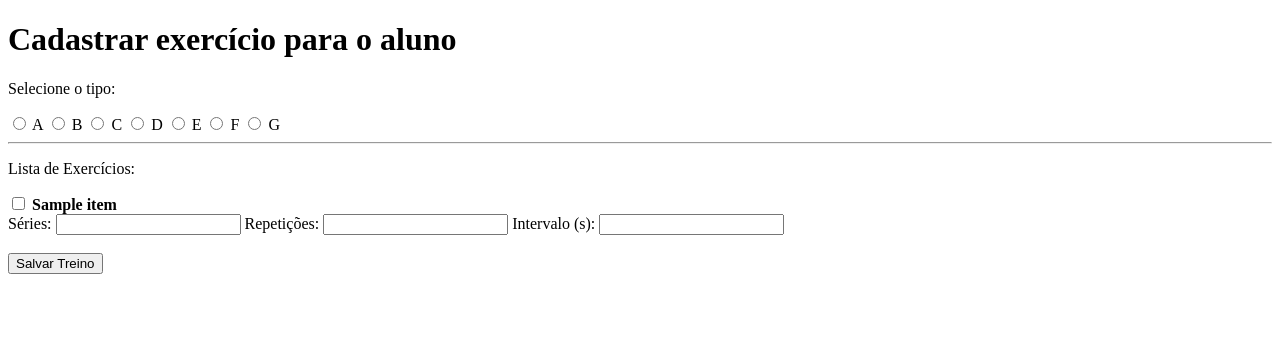
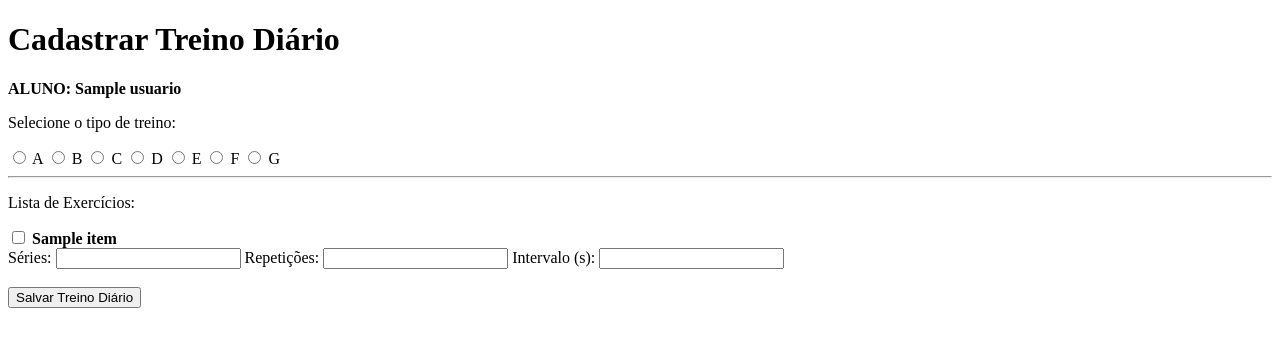
Before and after one commit to lealdavi/ProjetoES, a Flask app: page /lista_exercicios in a window 1280 px wide. Shown: the top 347 px of the page. Run offline with Flask 3, Linux system fonts and the light colour scheme; a database or web service that is not in the repository returns one stand-in record (values such as "Sample title"); data that the repository does not hold is empty; some libraries are stand-ins or nearby versions.

Commit message:
Algumas alterações no cadastro

```diff
--- a/cadastrarTreinoService/app.py
+++ b/cadastrarTreinoService/app.py
@@ -20,7 +20,7 @@ def get_db_connection():
 
 @app.route("/")
 def home():
-    return render_template("HomeTreinador.html")
+    return render_template("homeTreinador.html")
 
 
 @app.route("/cadastrar")
@@ -41,10 +41,10 @@ def cadastrar():
 def finalizar():
     #chamar função de enviar email
 
-    return "Treino semanal personalizado cadastrado com sucesso!"
+    return f"Treino semanal personalizado cadastrado com sucesso! <br> <a href='/'>Voltar para painel do treinador</a>"
 
-@app.route("/ver_avaliacao_medica", methods=["POST"])
-def mostrar_avaliacao_medica():
+@app.route("/ver_avaliacao_fisica", methods=["POST"])
+def mostrar_avaliacao_fisica():
     id_aluno = request.form.get("usuario_selecionado")
 
     conexao = get_db_connection()
@@ -75,6 +75,17 @@ def lista_exercicios():
     url_api = "http://127.0.0.1:8000"
     lista_de_exercicios = []
 
+    conexao = get_db_connection()
+    cursor = conexao.cursor()
+
+    cursor.execute("SELECT nome FROM usuario WHERE id_usuario = %s", (id_aluno,))
+    resultado_nome = cursor.fetchone()
+
+    nome_aluno = resultado_nome[0]
+
+    cursor.close()
+    conexao.close()
+
     try:
         resposta = requests.get(url_api)
         if resposta.status_code == 200:
@@ -82,7 +93,7 @@ def lista_exercicios():
     except Exception as e:
         print(e)
 
-    return render_template("cadastrarTreinoAluno.html", resultado=lista_de_exercicios, id_aluno=id_aluno)
+    return render_template("cadastrarTreinoAluno.html", resultado=lista_de_exercicios, id_aluno=id_aluno, nome_aluno=nome_aluno)
 
 
 @app.route("/add_treino", methods=["POST"])
@@ -119,10 +130,18 @@ def add_treino():
 
 
 def add_treino_dia(treino_personalizado):
-    dia_escolhido = request.form.get("dia_treino")
+    tipo_escolhido = request.form.get("tipo_treino")
     exercicios_escolhidos = request.form.getlist("exercicios_selecionados")
 
-    treino_do_dia = TreinoDiario(dia_escolhido)
+    for id_exercicio in exercicios_escolhidos:
+        series = request.form.get(f"series_{id_exercicio}")
+        repeticoes = request.form.get(f"repeticoes_{id_exercicio}")
+        intervalo = request.form.get(f"intervalo_{id_exercicio}")
+
+        if not series or not repeticoes or not intervalo:
+            return f"Treino não salvo! Preencha os campos séries, repetições e intervalo. <br> <a href='/cadastrar'>Voltar para cadastro de treino diário</a>"
+
+    treino_do_dia = TreinoDiario(tipo_escolhido)
 
     conexao = get_db_connection()
     cursor = conexao.cursor()
@@ -137,20 +156,8 @@ def add_treino_dia(treino_personalizado):
     cursor.execute(comando)
     id_treino_dia = cursor.fetchone()[0]
 
-    if dia_escolhido == "A":
-        comando_update = "UPDATE treino SET treino_a = %s WHERE id_treino = %s"
-    elif dia_escolhido == "B":
-        comando_update = "UPDATE treino SET treino_b = %s WHERE id_treino = %s"
-    elif dia_escolhido == "C":
-        comando_update = "UPDATE treino SET treino_c = %s WHERE id_treino = %s"
-    elif dia_escolhido == "D":
-        comando_update = "UPDATE treino SET treino_d = %s WHERE id_treino = %s"
-    elif dia_escolhido == "E":
-        comando_update = "UPDATE treino SET treino_e = %s WHERE id_treino = %s"
-    elif dia_escolhido == "F":
-        comando_update = "UPDATE treino SET treino_f = %s WHERE id_treino = %s"
-    else:
-        comando_update = "UPDATE treino SET treino_g = %s WHERE id_treino = %s"
+    coluna = f"treino_{tipo_escolhido.lower()}"
+    comando_update = f"UPDATE treino SET {coluna} = %s WHERE id_treino = %s"
 
     cursor.execute(comando_update, (id_treino_dia, treino_personalizado.id_treino))
     conexao.commit()
@@ -169,7 +176,7 @@ def add_treino_dia(treino_personalizado):
     cursor.close()
     conexao.close()
 
-    return f"O treino {dia_escolhido} foi salvo com sucesso! <br> <a href='/cadastrar'>Inserir mais um treino diário</a> <br> <a href='/finalizar'>Finalizar cadastro</a>"
+    return f"O treino {tipo_escolhido} foi salvo com sucesso! <br> <a href='/cadastrar'>Inserir mais um treino diário</a> <br> <a href='/finalizar'>Finalizar cadastro treino personalizado</a>"
 
 
 def add_item_treino(item, id_treino_dia):
--- a/cadastrarTreinoService/templates/cadastrarTreinoAluno.html
+++ b/cadastrarTreinoService/templates/cadastrarTreinoAluno.html
@@ -5,21 +5,23 @@
     <title>Cadastrar Treino</title>
 </head>
 <body>
-    <h1>Cadastrar exercício para o aluno</h1>
+    <h1>Cadastrar Treino Diário</h1>
+
+    <p><strong>ALUNO: {{ nome_aluno }}</strong> </p>
 
     <form action="/add_treino" method="POST" onsubmit="if(document.querySelectorAll('input[name=exercicios_selecionados]:checked').length == 0) { alert('ERRO: Você precisa selecionar pelo menos um exercício!'); return false; }">
 
         <input type="hidden" name="id_aluno" value="{{ id_aluno }}">
 
-        <p>Selecione o tipo:</p>
+        <p>Selecione o tipo de treino:</p>
 
-        <label><input type="radio" name="dia_treino" value="A" required> A</label>
-        <label><input type="radio" name="dia_treino" value="B" required> B</label>
-        <label><input type="radio" name="dia_treino" value="C" required> C</label>
-        <label><input type="radio" name="dia_treino" value="D" required> D</label>
-        <label><input type="radio" name="dia_treino" value="E" required> E</label>
-        <label><input type="radio" name="dia_treino" value="F" required> F</label>
-        <label><input type="radio" name="dia_treino" value="G" required> G</label>
+        <label><input type="radio" name="tipo_treino" value="A" required> A</label>
+        <label><input type="radio" name="tipo_treino" value="B" required> B</label>
+        <label><input type="radio" name="tipo_treino" value="C" required> C</label>
+        <label><input type="radio" name="tipo_treino" value="D" required> D</label>
+        <label><input type="radio" name="tipo_treino" value="E" required> E</label>
+        <label><input type="radio" name="tipo_treino" value="F" required> F</label>
+        <label><input type="radio" name="tipo_treino" value="G" required> G</label>
 
         <hr>
         <p>Lista de Exercícios:</p>
@@ -33,19 +35,19 @@
             <br>
 
             <label>Séries:</label>
-            <input type="number" name="series_{{ exercicio['id_exercicio'] }}" min="0">
+            <input type="number" name="series_{{ exercicio['id_exercicio'] }}" min="1">
 
             <label>Repetições:</label>
-            <input type="number" name="repeticoes_{{ exercicio['id_exercicio'] }}" min="0">
+            <input type="number" name="repeticoes_{{ exercicio['id_exercicio'] }}" min="1">
 
             <label>Intervalo (s):</label>
-            <input type="number" name="intervalo_{{ exercicio['id_exercicio'] }}" min="0">
+            <input type="number" name="intervalo_{{ exercicio['id_exercicio'] }}" min="1">
 
             <br><br>
 
         {% endfor %}
 
-        <input type="submit" value="Salvar Treino">
+        <input type="submit" value="Salvar Treino Diário">
     </form>
 </body>
 </html>
--- a/cadastrarTreinoService/templates/usuarios.html
+++ b/cadastrarTreinoService/templates/usuarios.html
@@ -5,8 +5,8 @@
     <title>Selecionar Aluno</title>
 </head>
 <body>
-    <h1>Usuários cadastrados</h1>
-    <p>Selecione o aluno para criar o treino:</p>
+    <h1>Usuários Cadastrados</h1>
+    <p>Selecione o aluno:</p>
 
     <form method="POST">
 
```
Also changed, not shown: avaliacaoFisicaService/app.py (added).
